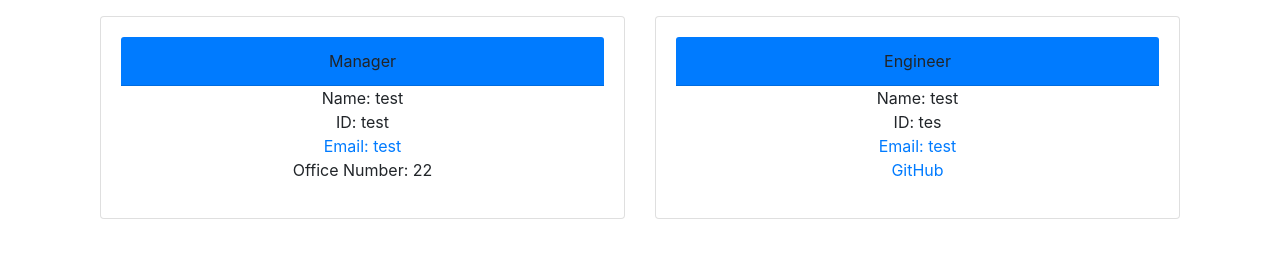
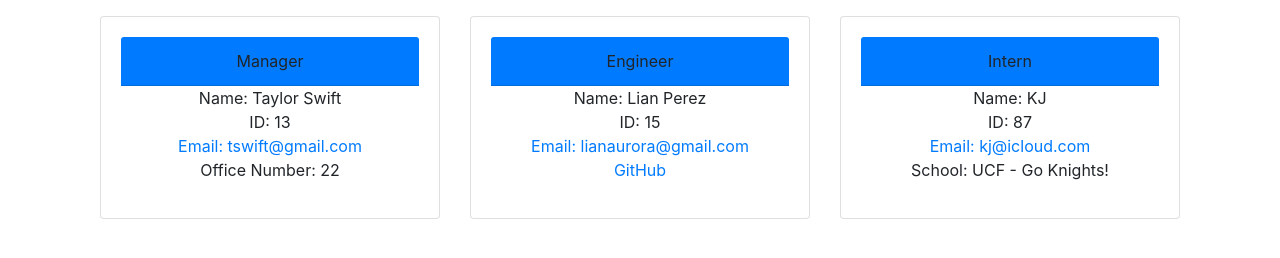
Before and after one commit to laps22/employee-profile-gen, a website: page dist/team.html in a window 1280 px wide. Shown: the part 184-442 px from the top of the page. Drawn offline with nearby package versions, Linux system fonts and the light colour scheme.

```diff
--- a/dist/team.html
+++ b/dist/team.html
@@ -25,9 +25,9 @@
         <div class="card-body text-center">
           <p class="card-header bg-primary">Manager</p>
           <ul class="list-unstyled">
-          <li class="card-list">Name: test</li>
-          <li class="card-list">ID: test</li>
-          <li class="card-list"><a href="mailto:test">Email: test</a></li>
+          <li class="card-list">Name: Taylor Swift</li>
+          <li class="card-list">ID: 13</li>
+          <li class="card-list"><a href="mailto:tswift@gmail.com">Email: tswift@gmail.com</a></li>
           <li class="card-list">Office Number: 22</li>
           </ul>
         </div>
@@ -37,10 +37,22 @@
         <div class="card-body text-center">
           <p class="card-header bg-primary">Engineer</p>
           <ul class="list-unstyled">
-          <li class="card-list">Name: test</li>
-          <li class="card-list">ID: tes</li>
-          <li class="card-list"><a href="mailto:test">Email: test</a></li>
+          <li class="card-list">Name: Lian Perez</li>
+          <li class="card-list">ID: 15</li>
+          <li class="card-list"><a href="mailto:lianaurora@gmail.com">Email: lianaurora@gmail.com</a></li>
           <li class="card-list"><a href="https://github.com/laps22">GitHub</a></li>
+          </ul>
+        </div>
+      </div>
+
+        <div class="card bg-basic">
+        <div class="card-body text-center">
+          <p class="card-header bg-primary">Intern</p>
+          <ul class="list-unstyled">
+          <li class="card-list">Name: KJ</li>
+          <li class="card-list">ID: 87</li>
+          <li class="card-list"><a href="mailto:kj@icloud.com">Email: kj@icloud.com</a></li>
+          <li class="card-list">School: UCF - Go Knights!</li>
           </ul>
         </div>
       </div>
```
Also changed, not shown: README.md.
